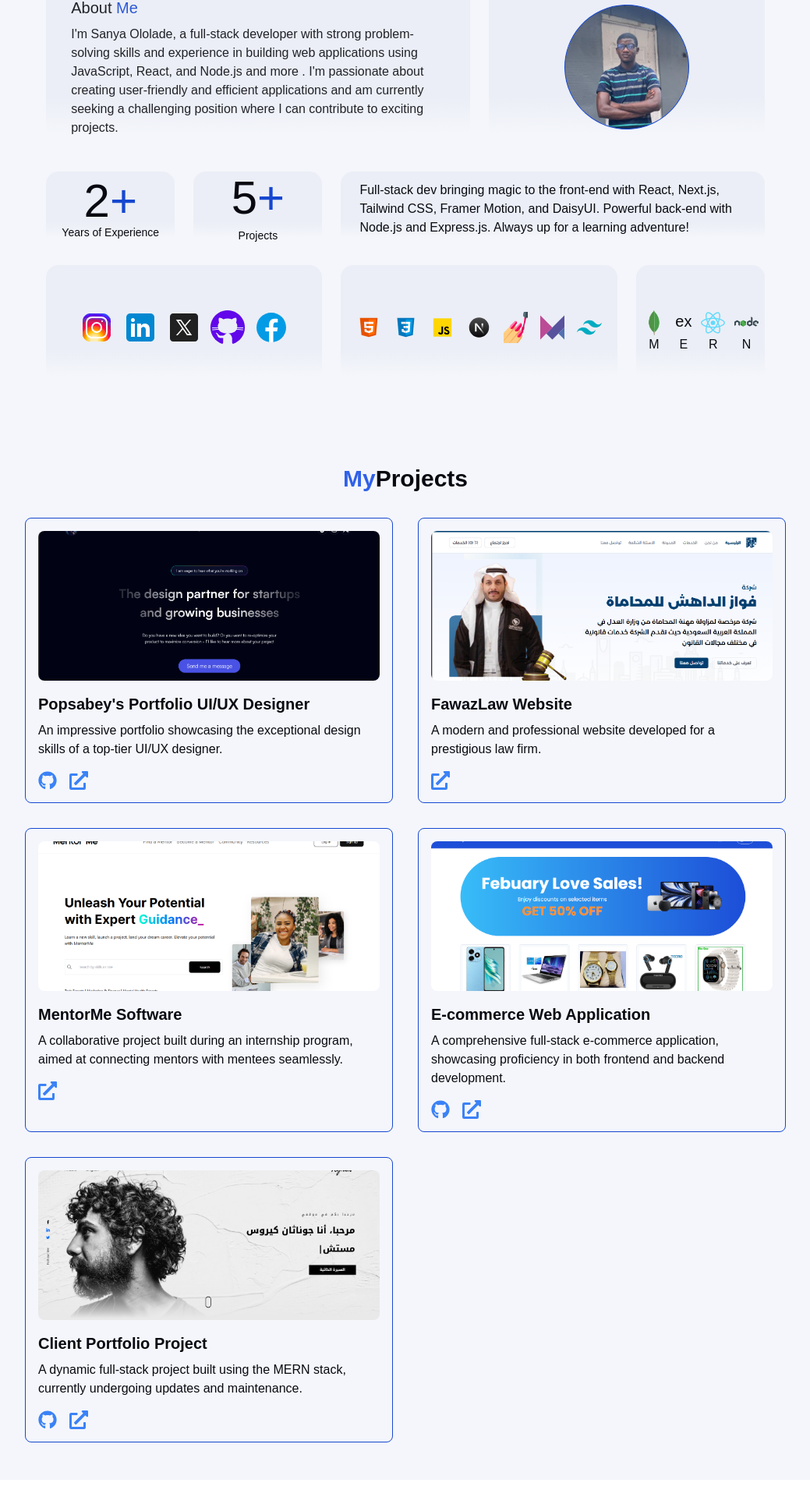
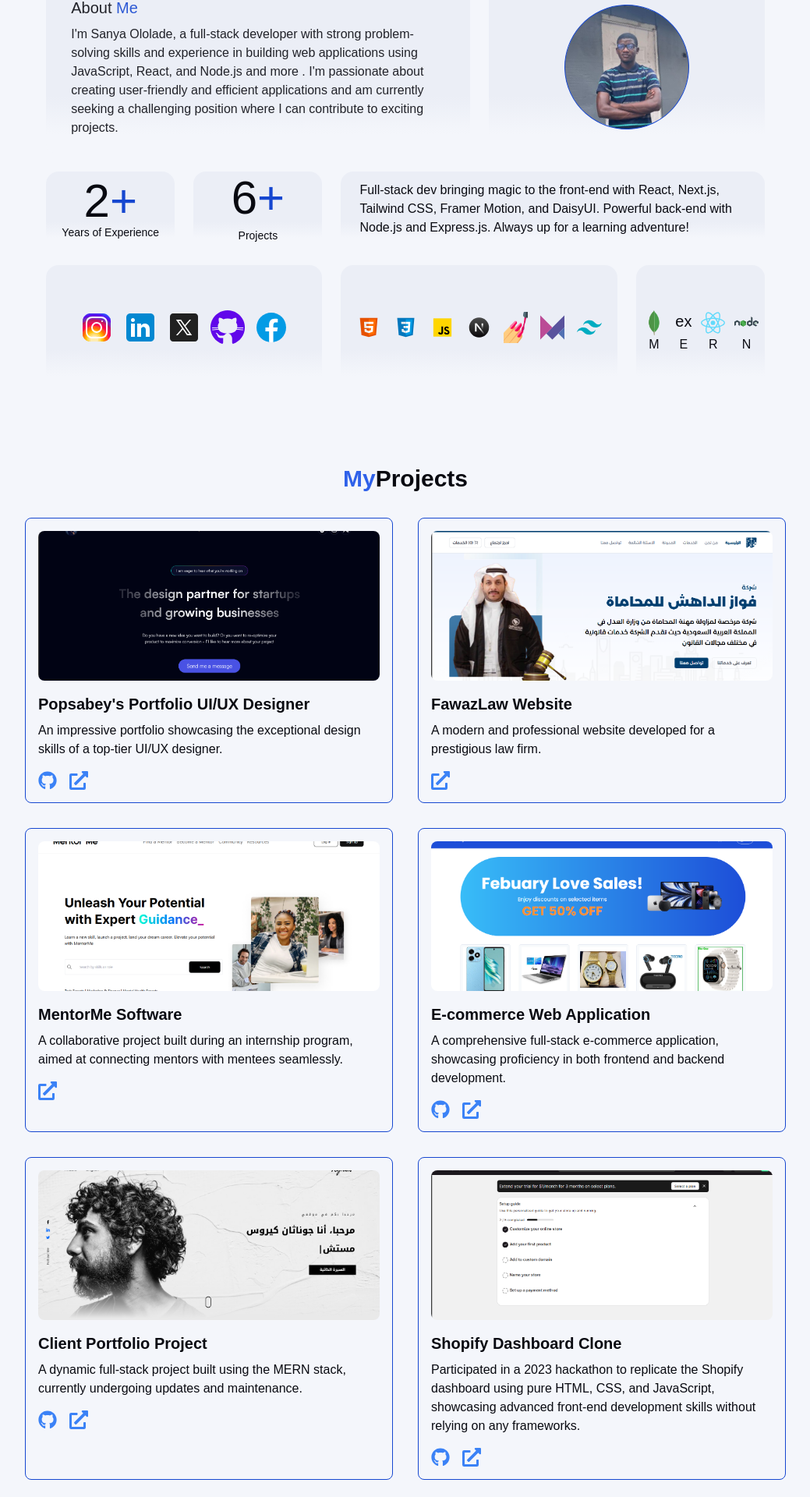
Before and after one commit to LollyTim/sanya-ololade-portfolio, a React (Create React App) app: page / in a window 1280 px wide. Shown: the part 861-2781 px from the top of the page at 78% size, without its empty margins (120-1159 px from the left). Before the commit the page ends 2759 px from the top, so only its background shows below. Built offline with nearby package versions, Linux system fonts and the light colour scheme.

Commit message:
updated the project section

```diff
--- a/src/components/About.jsx
+++ b/src/components/About.jsx
@@ -177,7 +177,7 @@ const About = () => {
               className=" rounded-2xl gap-2 dark:bg-darkgbg bg-lightgbg w-full flex flex-col justify-center items-center"
             >
               <h1 className=" text-6xl">
-                5
+                6
                 <span className=" text-accentClr dark:text-accentClrDark">
                   +
                 </span>
--- a/src/components/Projects.jsx
+++ b/src/components/Projects.jsx
@@ -5,6 +5,7 @@ import fawazImg from "./images/fawalaw.png";
 import mentorme from "./images/mentorme.png";
 import gadgstore from "./images/gadgstore.png";
 import mohammed from "./images/mohammed.png";
+import shopifyclone from "./images/shopifyclone.png";
 
 const projects = [
   {
@@ -47,6 +48,15 @@ const projects = [
     githubLink: "https://github.com/LollyTim/mohammed-frontend",
     liveLink: "https://mohammed-frontend.vercel.app/",
   },
+  {
+    name: "Shopify Dashboard Clone",
+    description:
+      "Participated in a 2023 hackathon to replicate the Shopify dashboard using pure HTML, CSS, and JavaScript, showcasing advanced front-end development skills without relying on any frameworks.",
+    image: shopifyclone,
+    githubLink: "https://github.com/LollyTim/shopify-dashboard-clone",
+    liveLink: "https://shopify-dashboard-clone-main.netlify.app/",
+  },
+
   // Add more projects as needed
 ];
 
```
Also changed, not shown: src/components/images/shopifyclone.png (added).
